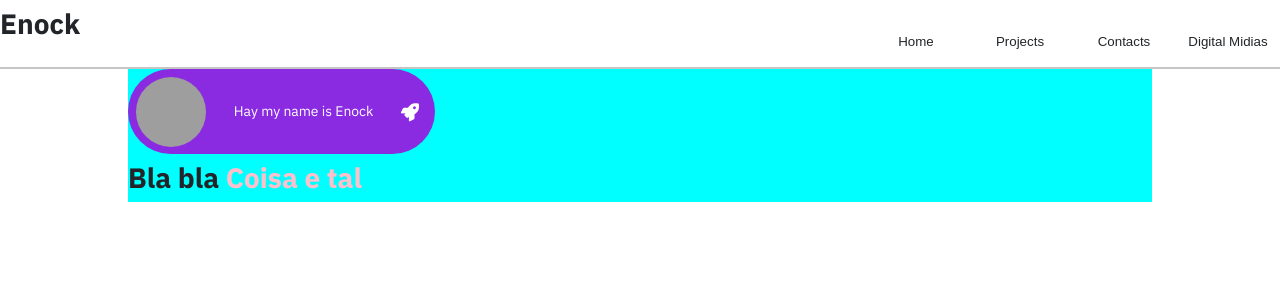
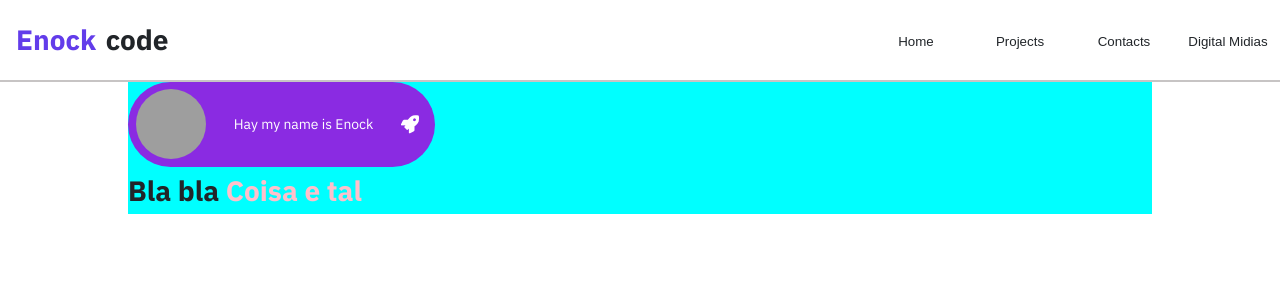
Before and after one commit to kenzie-journey-enock/react_tasks, a React (Vite) app: page / in a window 1280 px wide. Shown: the top 300 px of the page. Built offline with nearby package versions, Linux system fonts and the light colour scheme; grey boxes are pictures that could not be loaded.

Commit message:
fix: LogoTitle

```diff
--- a/src/studies/Projects/Portifolio/components/molecules/LogoTitlePortfolio.jsx
+++ b/src/studies/Projects/Portifolio/components/molecules/LogoTitlePortfolio.jsx
@@ -1,6 +1,8 @@
+import PropTypes from 'prop-types'
+
+import style from './style.module.css'
 import TextPortfolio from "../atoms/TextPortfolio";
 
-import PropTypes from 'prop-types'
 
 
 export default function LogoTitlePortfolio({data}) {
@@ -9,7 +11,10 @@ export default function LogoTitlePortfolio({data}) {
   }
 
   return (
-    <TextPortfolio styleToken='title1'>{data.name}</TextPortfolio>
+    <div className={style.logo_wrapper}>
+      <TextPortfolio styleToken='title1' moreClassStyled={style.logo}>{data.name}</TextPortfolio>
+      <TextPortfolio styleToken='title1' >code</TextPortfolio>
+    </div>
   )
 }
 
```
